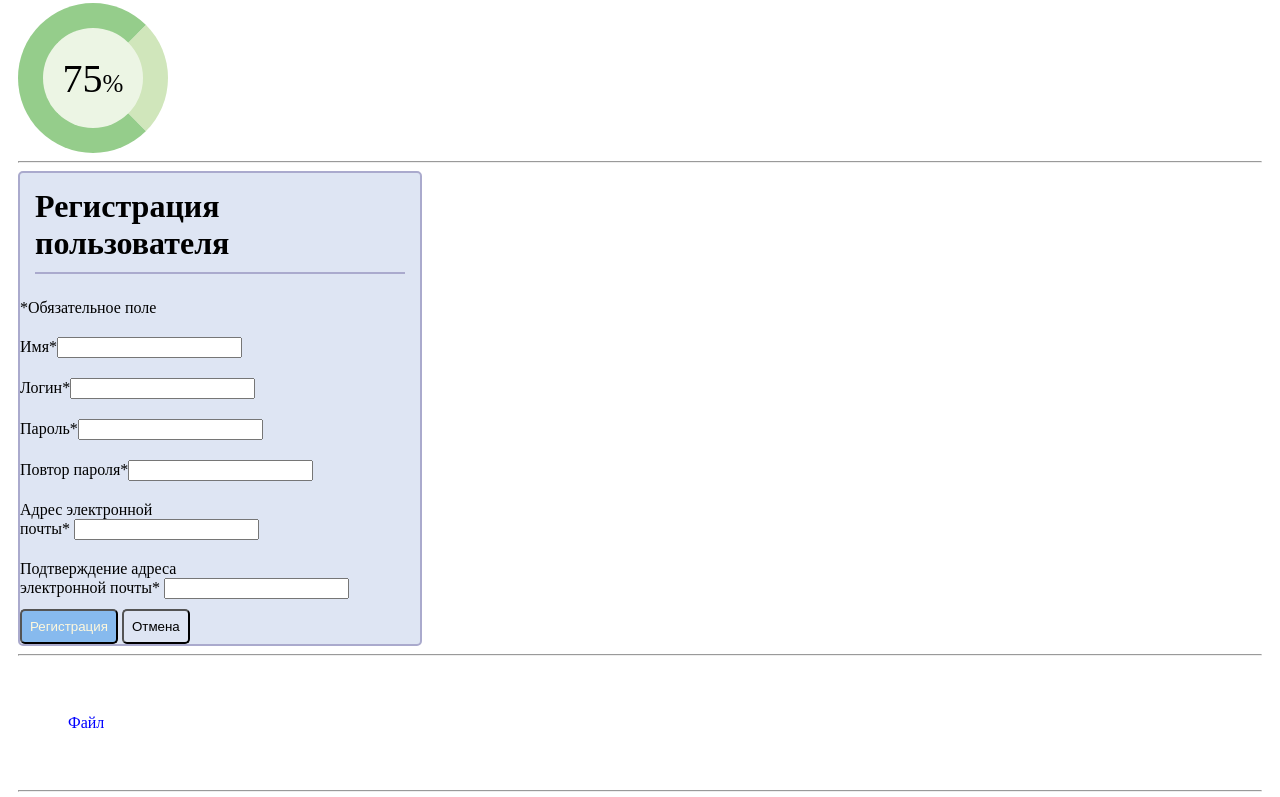
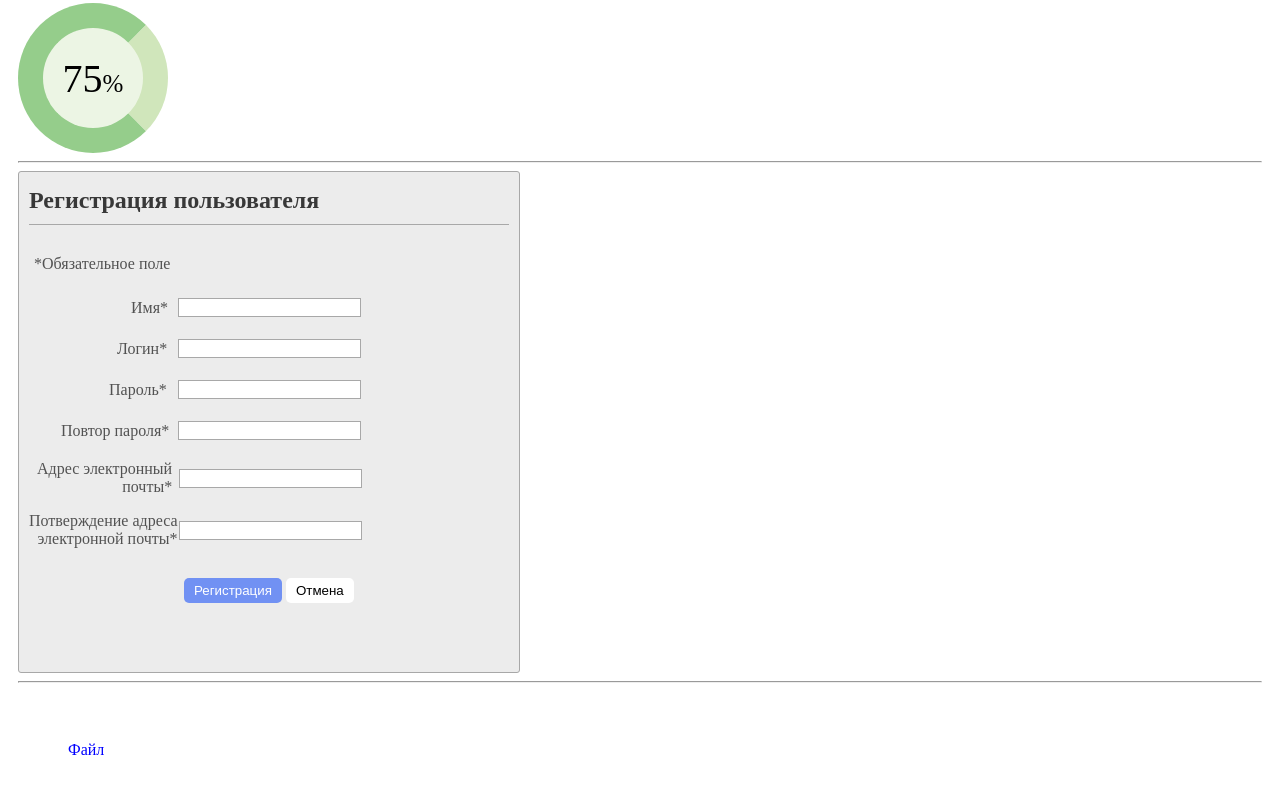
Before and after one commit to KovaleJekaterina/homework-week1day5., a plain HTML site: page index.html in a window 1280 px wide. Shown: the part 653-1450 px from the top of the page. Drawn offline with Linux system fonts and the light colour scheme.

Commit message:
homework week 1 day 5

```diff
--- a/index.html
+++ b/index.html
@@ -13,7 +13,7 @@
 
 
 	<div id="square"></div>
-    <hr/>
+	<hr />
 	<div id="circle"></div>
 
 	<hr>
@@ -78,45 +78,47 @@
 	<hr>
 
 	<div class="diagramma">
-        <p>75<span>&#37;</span></p>
+		<p class="diag-text">75<span>&#37;</span></p>
 	</div>
 
 	<hr>
 
-    <form class="registration">
-
-        <h1>Регистрация пользователя</h1>
-
-
-
-        <label for="userName">*Обязательное поле</label>
-
-
-        <label for="userName">Имя*<input type="text" name="name" id="userName"></label>
-
-
-
-        <label for="userName">Логин*<input type="text" name="login" id="userLogin">
-</label>
-
-        <label for="userPassword">Пароль*<input type="text" name="password" id="userPassword">
-</label>
-
-        <label for="userRepeadPassword">Повтор пароля*<input type="text" name="RepeadPassword" id="userRepeadPassword"></label>
-
-        <label for="userName">Адрес электронной <br> почты*            <input type="text" name="email" id="userEmail">
-</label>
-
-        <label for="userEmail">Подтверждение адреса <br> электронной почты* <input type="text " name="Email " id="userEmail ">
-</label>
-
-
-        <button class="button-1" type="submit">Регистрация</button>
-        <button class="button-2" type="reset">Отмена</button>
-
+	<form class="reg-form" action="">
+		<div class="form-wrap">
+			<h2>Регистрация пользователя</h2>
+			<label for="req" class="req">*Обязательное поле</label>
+			<p class="fw1">
+				<label for="f1">Имя*</label>
+				<input type="text">
+			</p>
+			<p class="fw2">
+				<label for="f2">Логин*</label>
+				<input type="email">
+			</p>
+			<p class="fw3">
+				<label for="f3">Пароль*</label>
+				<input type="password">
+			</p>
+			<p class="fw4">
+				<label for="f4">Повтор пароля*</label>
+				<input type="password">
+			</p>
+			<p class="fw5">
+				<label for="f5" class="mail">Адрес электронный <br> почты*</label>
+				<input type="email">
+			</p>
+			<p class="fw6">
+				<label for="f6" class="mail">Потверждение адреса <br> электронной почты*</label>
+				<input type="email">
+			</p>
+			<div class="block-button">
+				<button class="button-one">Регистрация</button>
+				<button class="button-two">Отмена</button>
+			</div>
+		</div>
 	</form>
 
-    <hr/>
+	<hr />
 
 	<div class="menu--0">
 		<ul class="list">
@@ -134,7 +136,7 @@
 
 
 
-    <hr/>
+	<hr />
 
 	<nav class="top-menu">
 		<ul class="menu-main">
@@ -145,7 +147,7 @@
 		</ul>
 	</nav>
 
-    <hr/>
+	<hr />
 
 	<div class="flag">
 		<div class="white"></div>
@@ -154,19 +156,21 @@
 	</div>
 
 
-    <hr/>
+	<hr />
 	<div class="japan-flag"></div>
 
-    <hr/>
+	<hr />
 
 	<div class="button-3">
 		<a class="button3" href="">Кнопка 1</a>
 	</div>
 
-    <hr/>
+	<hr />
 
 	<div class="block">
-        <div class="block-content">Lorem ipsum dolor sit amet, consectetur adipisicing elit. Quo vitae veritatis fugit. Iste sapiente alias quae repudiandae quibusdam incidunt eum fugit quidem voluptate voluptatum, ipsam unde maiores ex, assumenda enim!
+		<div class="block-content">Lorem ipsum dolor sit amet, consectetur adipisicing elit. Quo vitae veritatis fugit. Iste
+			sapiente alias quae repudiandae quibusdam incidunt eum fugit quidem voluptate voluptatum, ipsam unde maiores ex,
+			assumenda enim!
 		</div>
 	</div>
 
@@ -196,11 +200,21 @@
 	</div>
 
 	<ul class="menu-5">
-			<a href=""><li></li></a>
-			<a href=""><li></li></a>
-			<a href=""><li></li></a>
-			<a href=""><li></li></a>
-			<a href=""><li></li></a>
+		<a href="">
+			<li></li>
+		</a>
+		<a href="">
+			<li></li>
+		</a>
+		<a href="">
+			<li></li>
+		</a>
+		<a href="">
+			<li></li>
+		</a>
+		<a href="">
+			<li></li>
+		</a>
 	</ul>
 
 	<a class="link-button" href="">Кнопка</a>
--- a/styles/style.css
+++ b/styles/style.css
@@ -114,7 +114,7 @@ sup {
 	border-radius: 50%;
 }
 
-p {
+.diag-text {
 	position: absolute;
 	font-size: 40px;
 	margin: 0;
@@ -246,22 +246,117 @@ ul {
 	font-size: 20px;
 }
 
-.registration {
-    max-width: 400px;
-    background-color: rgb(222, 229, 243);
-    border: 2px solid rgb(170, 170, 205);
-    border-radius: 5px;
+.reg-form {
+	width: 500px;
+	height: 500px;
+	background-color: rgb(236, 236, 236);
+	border-radius: 3px;
+	border: 1px solid rgb(168, 168, 168);
 }
 
-.registration label {
-    display: block;
-    padding: 10px 0;
+.form-wrap {
+	color: rgb(82, 82, 82);
 }
 
-.registration h1 {
+.form-wrap h2 {
+	border-bottom: 1px solid rgb(168, 168, 168);
+	margin: 15px 10px 30px;
 	padding-bottom: 10px;
-    margin: 15px;
-    border-bottom: 2px solid rgb(170, 170, 205);
+	color: rgb(56, 56, 56);
+}
+
+.form-wrap input {
+	border: 1px solid rgb(168, 168, 168);
+
+}
+
+.req {
+	margin-left: 15px;
+}
+
+.field {
+	margin-top: 30px;
+	margin-left: 15px;
+	font-weight: 600;
+}
+
+.fw1 {
+	margin-left: 112px;
+	width: 230px;
+	justify-content: space-between;
+	align-items: center;
+	display: flex;
+	margin-bottom: 22px;
+	margin-top: 25px;
+}
+
+.fw2 {
+	margin-left: 98px;
+	width: 244px;
+	justify-content: space-between;
+	align-items: center;
+	display: flex;
+	margin-bottom: 22px;
+}
+
+.fw3 {
+	margin-left: 90px;
+	width: 252px;
+	justify-content: space-between;
+	align-items: center;
+	display: flex;
+	margin-bottom: 22px;
+}
+
+.fw4 {
+	margin-left: 42px;
+	width: 300px;
+	justify-content: space-between;
+	align-items: center;
+	display: flex;
+	margin-bottom: 20px;
+}
+
+.fw5 {
+	margin-left: 18px;
+	width: 325px;
+	justify-content: space-between;
+	align-items: center;
+	display: flex;
+	margin-bottom: 10px;
+}
+
+.mail {
+	text-align: right;
+}
+
+.fw6 {
+	margin-left: 10px;
+	width: 333px;
+	justify-content: space-between;
+	align-items: center;
+	display: flex;
+	margin-bottom: 30px;
+}
+
+.block-button {
+	margin-left: 165px;
+}
+
+.button-one {
+	padding: 5px 10px;
+	background-color: rgb(113, 145, 243);
+	color: white;
+	border-radius: 5px;
+	border: none;
+}
+
+.button-two {
+	padding: 5px 10px;
+	background-color: #fff;
+	border-radius: 5px;
+	border: none;
+
 }
 
 .button-1 {
```
Also changed, not shown: 1 other file. Lines whose indentation alone changed are shown as unchanged.
